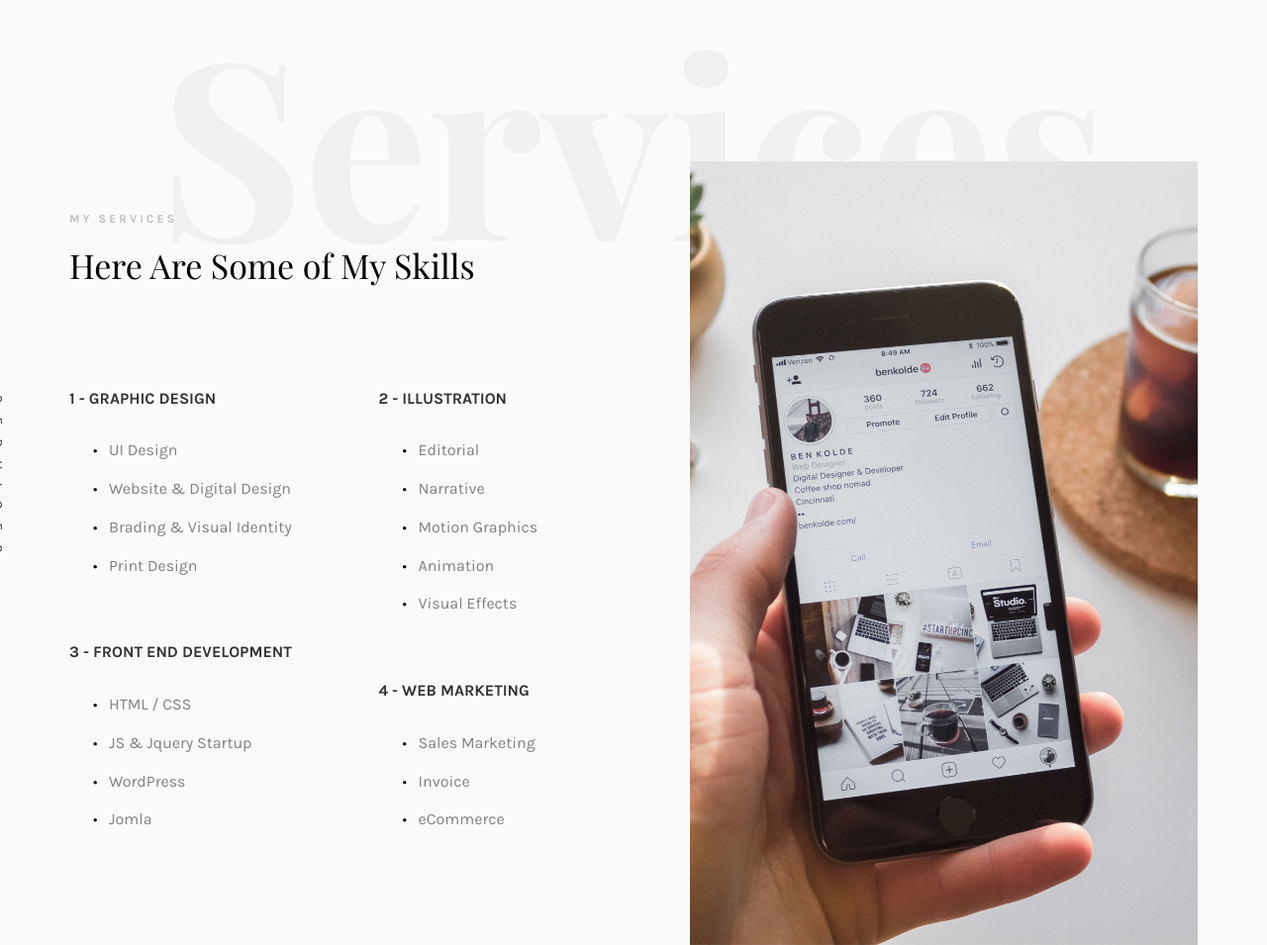
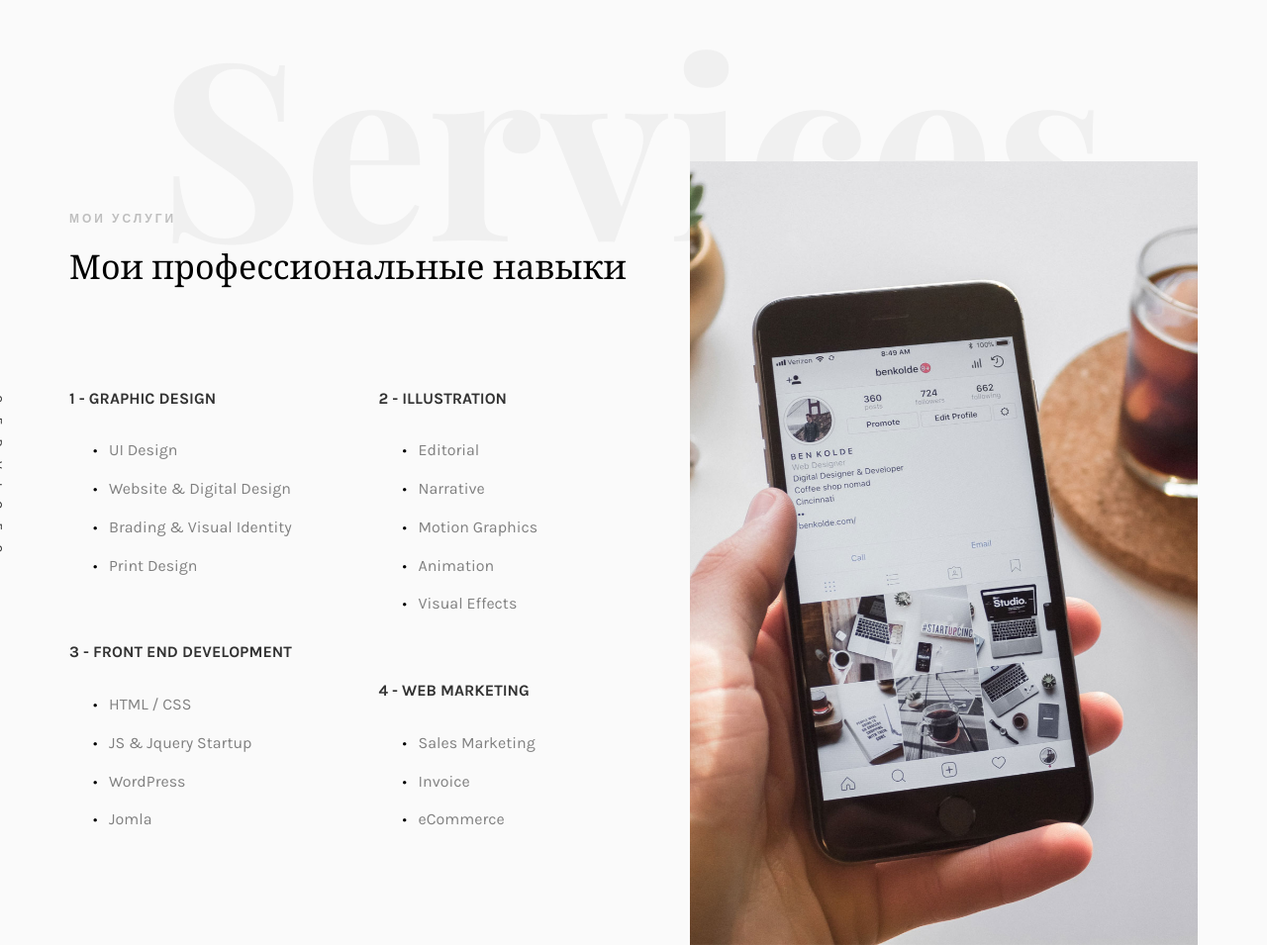
Before and after one commit to MashiroSo/Resume, a plain HTML site: page index.html in a window 1280 px wide. Shown: the part 883-1838 px from the top of the page at 99% size. Drawn offline with nearby package versions, Linux system fonts and the light colour scheme; files whose address does not match are found by name; a web font is replaced by a local one.

Commit message:
Update index.html

```diff
--- a/index.html
+++ b/index.html
@@ -164,8 +164,8 @@
 							<div class="one-third">
 								<div class="row">
 									<div class="col-md-12 col-md-offset-0 animate-box intro-heading">
-										<span>My Services</span>
-										<h2>Here Are Some of My Skills</h2>
+										<span>Мои услуги</span>
+										<h2>Мои профессиональные навыки</h2>
 									</div>
 								</div>
 								<div class="row">
@@ -238,7 +238,7 @@
 				<div class="row">
 					<div class="col-md-12">
 						<div class="rotate">
-							<h2 class="heading">Portfolio</h2>
+							<h2 class="heading">Портфолио</h2>
 						</div>
 					</div>
 				</div>
```
